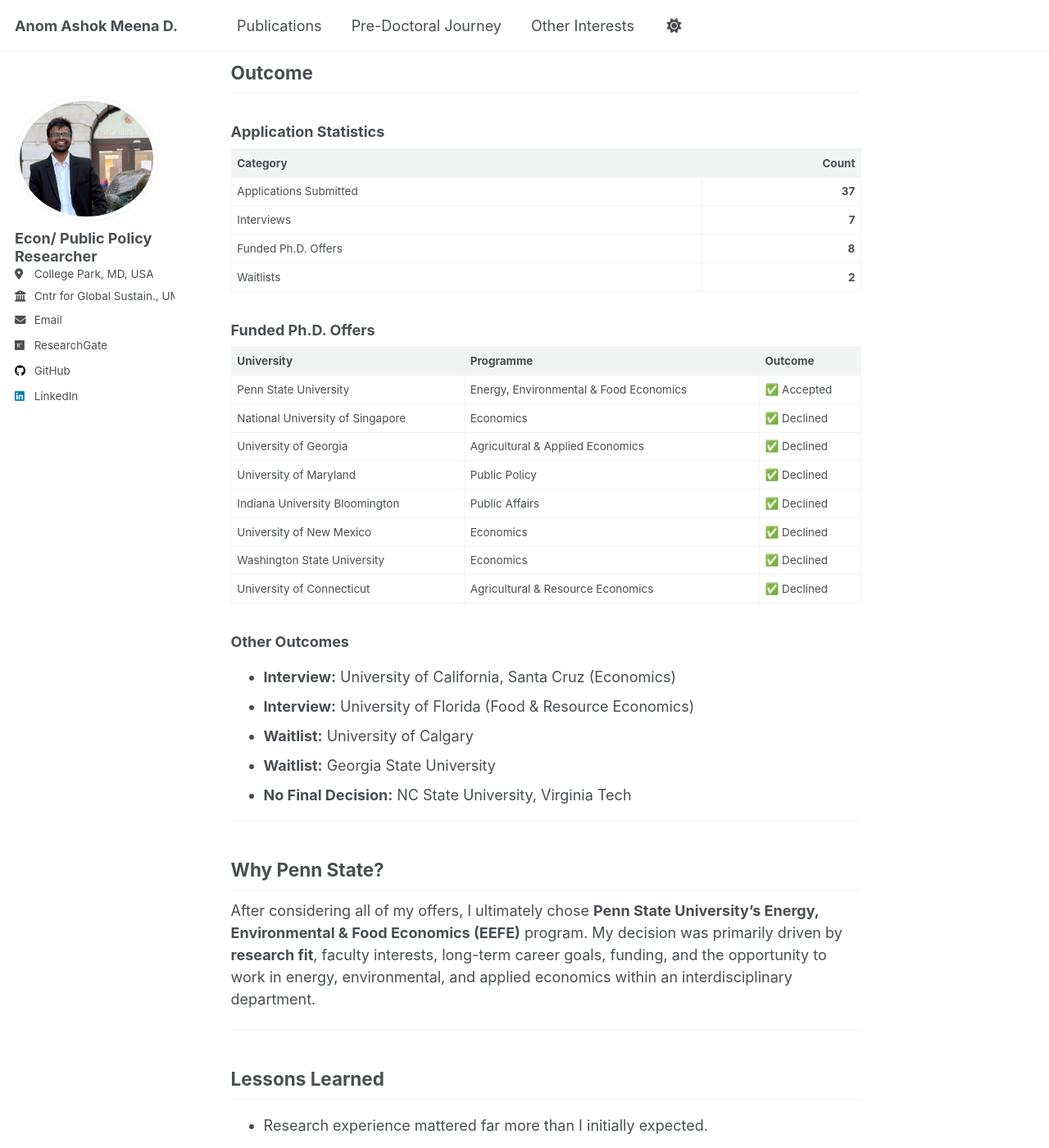
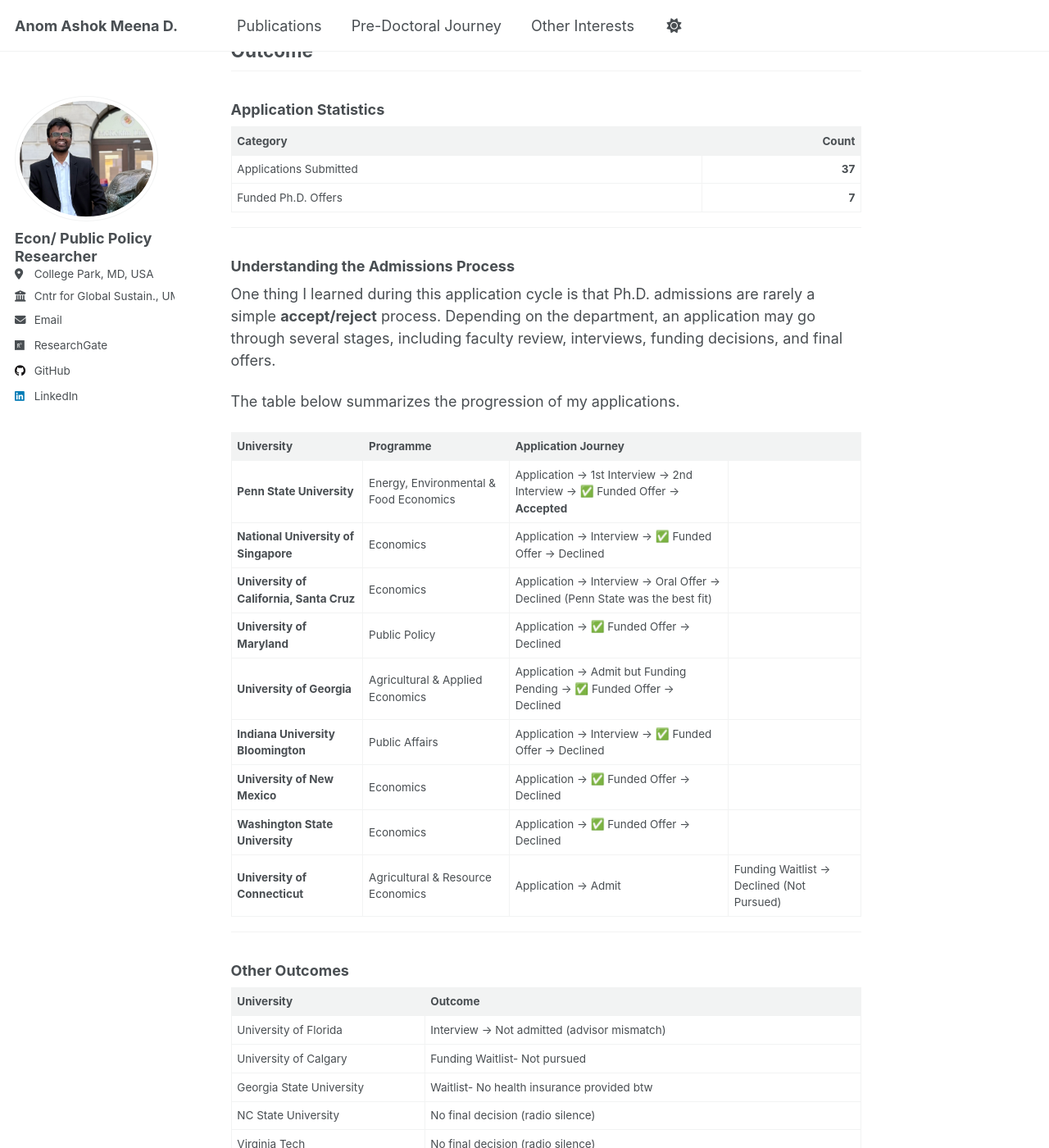
Before and after one commit to anomdule/anomdule.github.io, a Jekyll site: the page built from _pages/predoc-journey.md, in a window 1280 px wide and 1400 px high, scrolled down 3193 px. Shown: the whole window at 82% size. Built offline with Jekyll 4.4.1, drawn with Linux system fonts in a browser that asks for light colours; a script that is not in the unit is left out; some of the changed text lies outside the part shown.

Commit message:
Update predoc-journey.md

```diff
--- a/_pages/predoc-journey.md
+++ b/_pages/predoc-journey.md
@@ -82,31 +82,64 @@ Following my engineering degree, I took **three years away from formal education
 | Category | Count |
 |-----------|------:|
 | Applications Submitted | **37** |
-| Interviews | **7** |
-| Funded Ph.D. Offers | **8** |
-| Waitlists | **2** |
+| Funded Ph.D. Offers | **7** |
 
-### Funded Ph.D. Offers
+---
 
-| University | Programme | Outcome |
-|------------|-----------|---------|
-| Penn State University | Energy, Environmental & Food Economics | ✅ Accepted |
-| National University of Singapore | Economics | ✅ Declined |
-| University of Georgia | Agricultural & Applied Economics | ✅ Declined |
-| University of Maryland | Public Policy | ✅ Declined |
-| Indiana University Bloomington | Public Affairs | ✅ Declined |
-| University of New Mexico | Economics | ✅ Declined |
-| Washington State University | Economics | ✅ Declined |
-| University of Connecticut | Agricultural & Resource Economics | ✅ Declined |
+### Understanding the Admissions Process
+
+One thing I learned during this application cycle is that Ph.D. admissions are rarely a simple **accept/reject** process. Depending on the department, an application may go through several stages, including faculty review, interviews, funding decisions, and final offers.
+
+The table below summarizes the progression of my applications.
+
+| University | Programme | Application Journey |
+|------------|-----------|---------------------|
+| **Penn State University** | Energy, Environmental & Food Economics | Application → 1st Interview → 2nd Interview → ✅ Funded Offer → **Accepted** |
+| **National University of Singapore** | Economics | Application → Interview → ✅ Funded Offer → Declined |
+| **University of California, Santa Cruz** | Economics | Application → Interview → Oral Offer → Declined (Penn State was the best fit) |
+| **University of Maryland** | Public Policy | Application → ✅ Funded Offer → Declined |
+| **University of Georgia** | Agricultural & Applied Economics | Application → Admit but Funding Pending → ✅ Funded Offer → Declined |
+| **Indiana University Bloomington** | Public Affairs | Application → Interview → ✅ Funded Offer → Declined |
+| **University of New Mexico** | Economics | Application → ✅ Funded Offer → Declined |
+| **Washington State University** | Economics | Application → ✅ Funded Offer → Declined |
+| **University of Connecticut** | Agricultural & Resource Economics | Application → Admit |Funding Waitlist → Declined (Not Pursued) |
+
+---
 
 ### Other Outcomes
 
-- **Interview:** University of California, Santa Cruz (Economics)
-- **Interview:** University of Florida (Food & Resource Economics)
-- **Waitlist:** University of Calgary
-- **Waitlist:** Georgia State University
-- **No Final Decision:** NC State University, Virginia Tech
+| University | Outcome |
+|------------|---------|
+| University of Florida | Interview → Not admitted (advisor mismatch) |
+| University of Calgary | Funding Waitlist- Not pursued |
+| Georgia State University | Waitlist- No health insurance provided btw |
+| NC State University | No final decision (radio silence) |
+| Virginia Tech | No final decision (radio silence) |
+| Simon Fraser University | No final decision |
+| Several European universities | No final decision (I did not follow up after receiving offers elsewhere.) |
 
+---
+
+### Rejections
+
+Admissions are highly competitive, and many excellent programmes did not work out. Some of these included:
+
+- Stanford University (ESS)
+- Duke University (UPEP)
+- Carnegie Mellon University (Public Policy)
+- Columbia University (Sustainable Development)
+- University of California, San Diego (Economics)
+- University of Texas at Austin (Economics)
+- Michigan State University (Economics)
+- and several others Ag Econ programs at UCB, UIUC, UW Madison.
+
+---
+
+### Interviews
+
+One of the most enjoyable parts of the application cycle was the interviews.
+
+Most of them felt much more like research conversations than formal interviews. Faculty were generally interested in discussing my research experiences, future ideas, and overall fit with the department rather than asking technical questions. Looking back, I think thorough preparation for my research paper, statement of purpose, and prior projects mattered far more than memorising answers to interview questions.
 ---
 
 ## Why Penn State?
```
Also changed, not shown: other parts of _pages/predoc-journey.md (+1 -1 lines).
